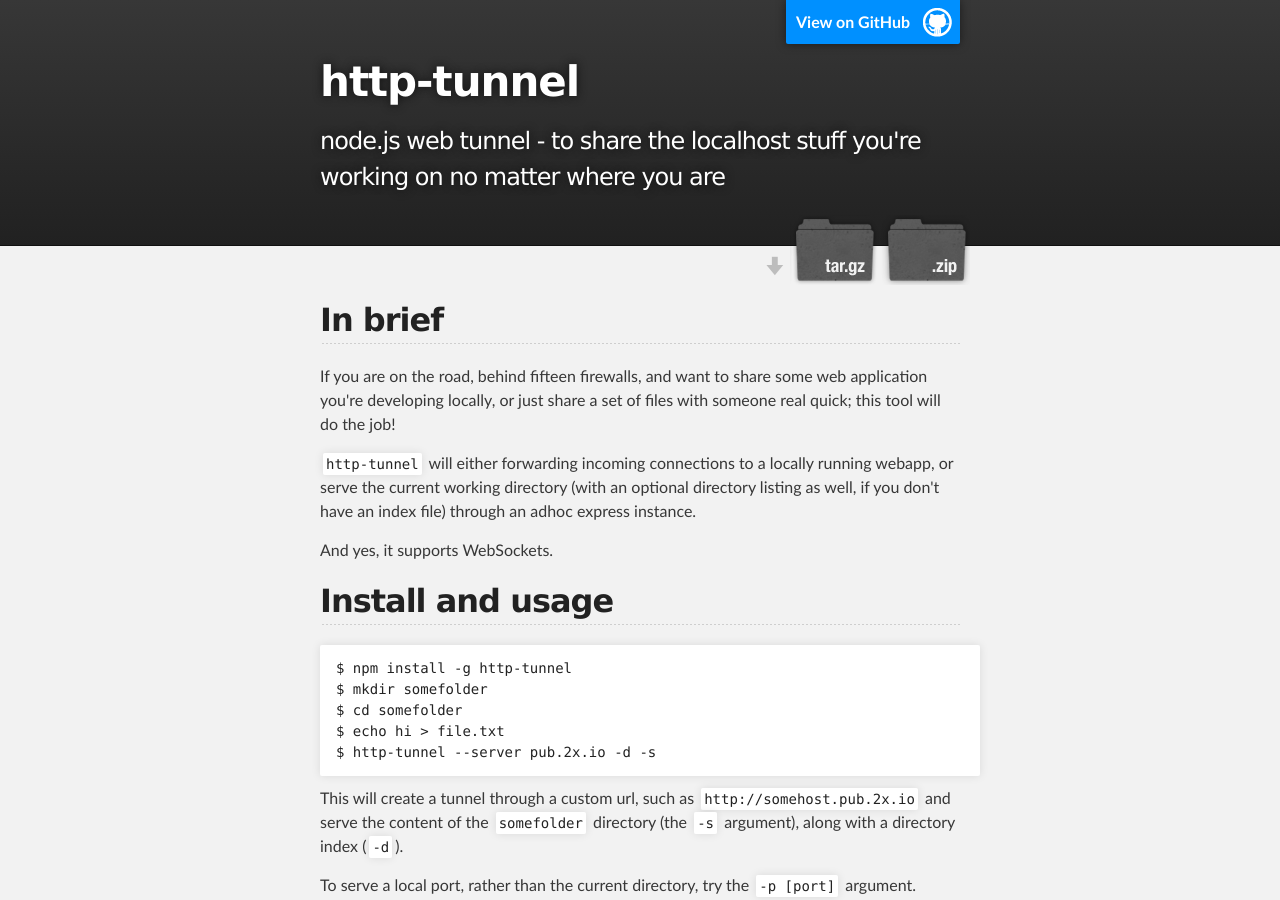
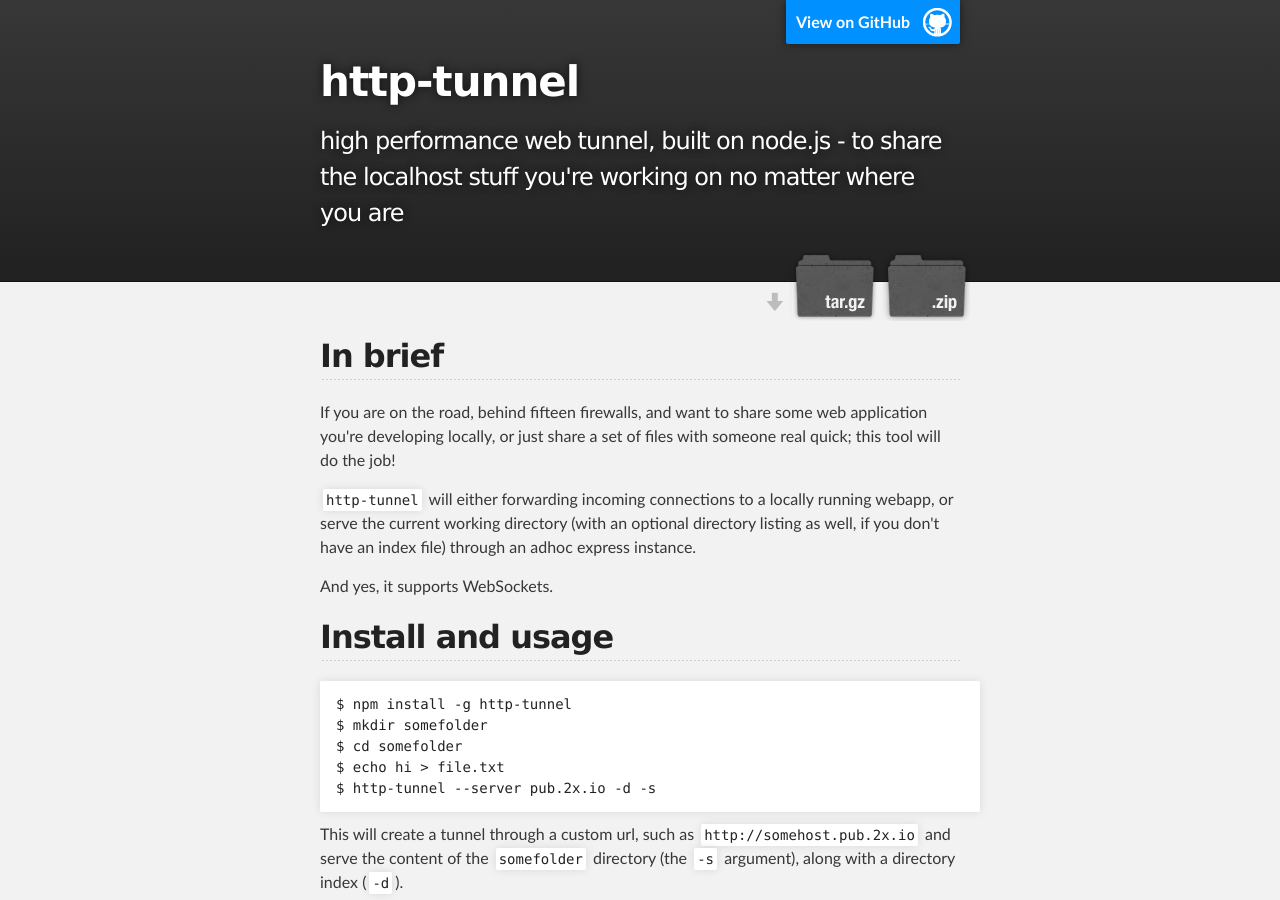
Before and after one commit to einaros/http-tunnel, a plain HTML site: page index.html in a window 1280 px wide. Shown: the top 900 px of the page. Drawn offline with Linux system fonts and the light colour scheme.

Commit message:
Create gh-pages branch via GitHub

```diff
--- a/index.html
+++ b/index.html
@@ -4,7 +4,7 @@
   <head>
     <meta charset='utf-8' />
     <meta http-equiv="X-UA-Compatible" content="chrome=1" />
-    <meta name="description" content="http-tunnel : node.js web tunnel - to share the localhost stuff you're working on no matter where you are" />
+    <meta name="description" content="http-tunnel : high performance web tunnel, built on node.js - to share the localhost stuff you're working on no matter where you are" />
 
     <link rel="stylesheet" type="text/css" media="screen" href="stylesheets/stylesheet.css">
 
@@ -19,7 +19,7 @@
           <a id="forkme_banner" href="https://github.com/einaros/http-tunnel">View on GitHub</a>
 
           <h1 id="project_title">http-tunnel</h1>
-          <h2 id="project_tagline">node.js web tunnel - to share the localhost stuff you're working on no matter where you are</h2>
+          <h2 id="project_tagline">high performance web tunnel, built on node.js - to share the localhost stuff you're working on no matter where you are</h2>
 
             <section id="downloads">
               <a class="zip_download_link" href="https://github.com/einaros/http-tunnel/zipball/master">Download this project as a .zip file</a>
```
Also changed, not shown: params.json (+1 -1 lines).
